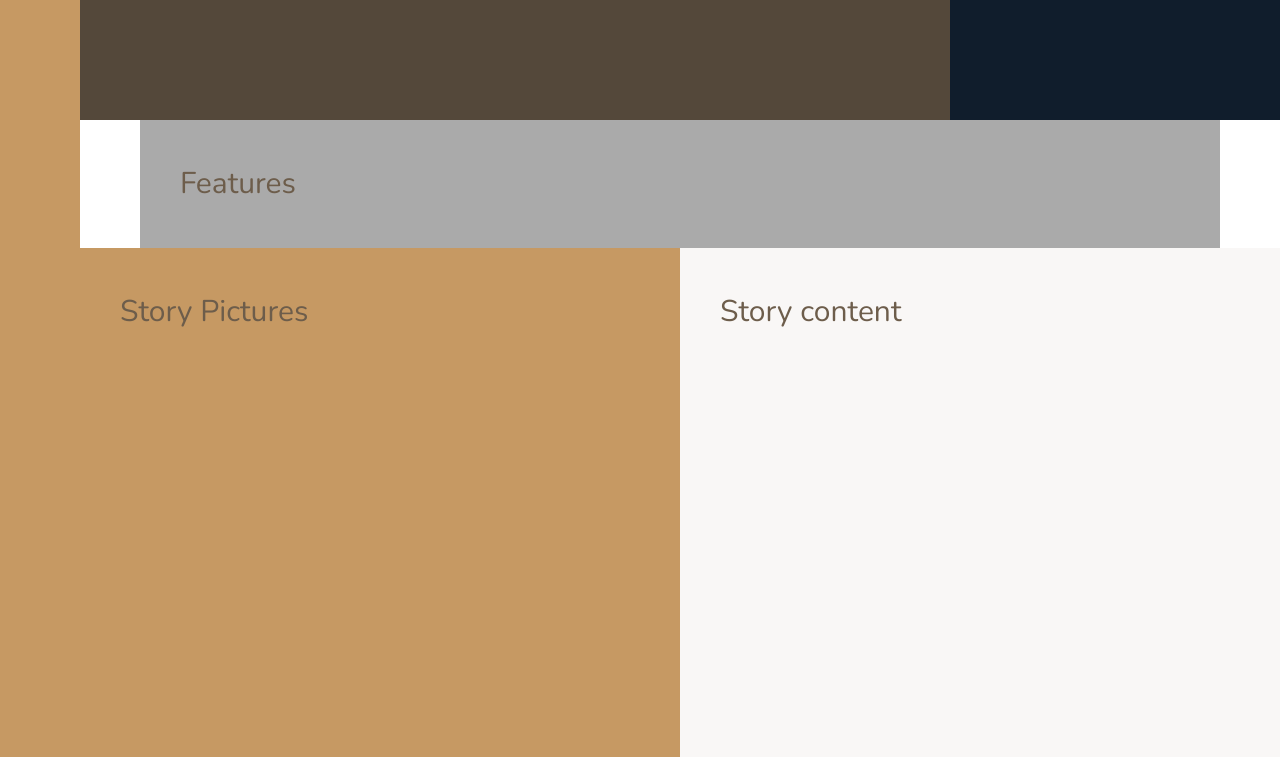
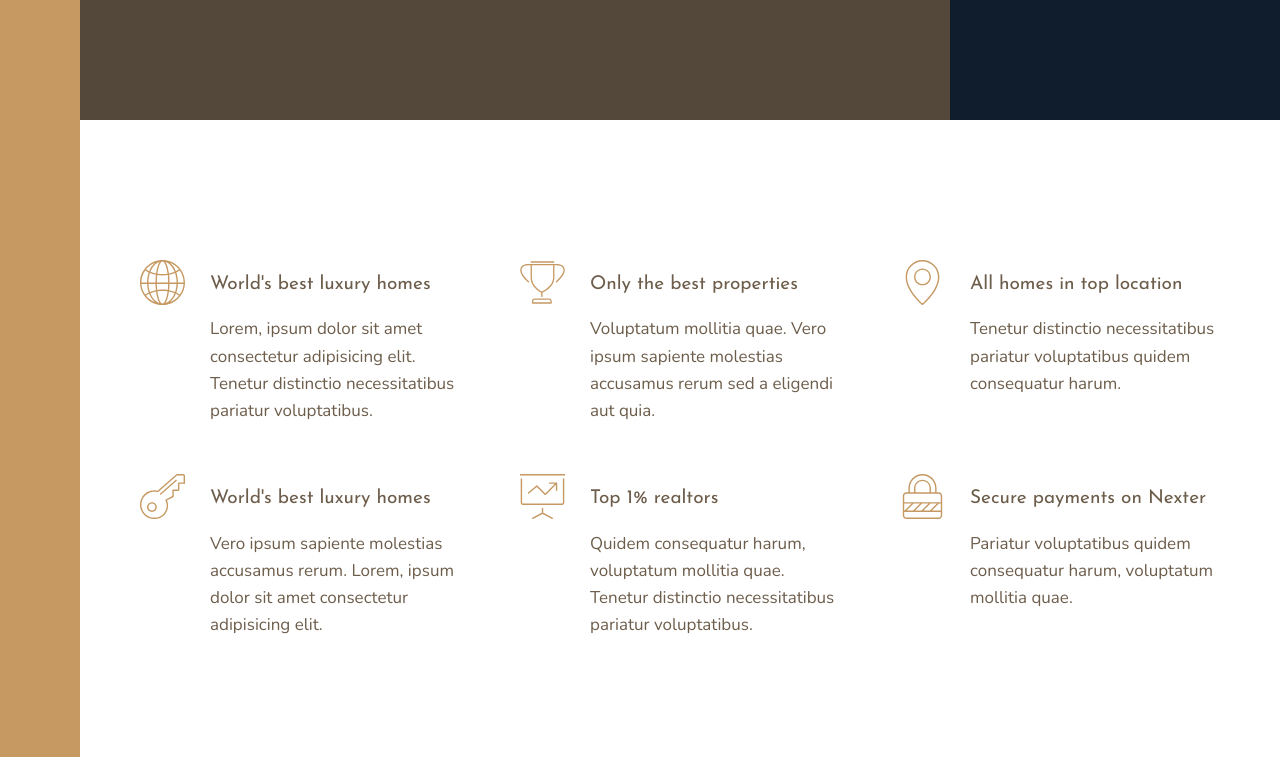
Before and after one commit to mlavagni/nexter, a website: page index.html in a window 1280 px wide. Shown: the part 520-1277 px from the top of the page. Drawn offline with nearby package versions, Linux system fonts and the light colour scheme.

Commit message:
added features section

```diff
--- a/index.html
+++ b/index.html
@@ -21,7 +21,73 @@
 
     <div class="realtors">Top 3 Realtor</div>
 
-    <section class="features">Features</section>
+    <section class="features">
+      <div class="feature">
+        <svg class="feature__icon">
+          <use xlink:href="img/sprite.svg#icon-global"></use>
+        </svg>
+        <h4 class="heading-4 heading-4-dark">World's best luxury homes</h4>
+        <p class="feature__text">
+          Lorem, ipsum dolor sit amet consectetur adipisicing elit. Tenetur
+          distinctio necessitatibus pariatur voluptatibus.
+        </p>
+      </div>
+
+      <div class="feature">
+        <svg class="feature__icon">
+          <use xlink:href="img/sprite.svg#icon-trophy"></use>
+        </svg>
+        <h4 class="heading-4 heading-4-dark">Only the best properties</h4>
+        <p class="feature__text">
+          Voluptatum mollitia quae. Vero ipsum sapiente molestias accusamus
+          rerum sed a eligendi aut quia.
+        </p>
+      </div>
+
+      <div class="feature">
+        <svg class="feature__icon">
+          <use xlink:href="img/sprite.svg#icon-map-pin"></use>
+        </svg>
+        <h4 class="heading-4 heading-4-dark">All homes in top location</h4>
+        <p class="feature__text">
+          Tenetur distinctio necessitatibus pariatur voluptatibus quidem
+          consequatur harum.
+        </p>
+      </div>
+
+      <div class="feature">
+        <svg class="feature__icon">
+          <use xlink:href="img/sprite.svg#icon-key"></use>
+        </svg>
+        <h4 class="heading-4 heading-4-dark">World's best luxury homes</h4>
+        <p class="feature__text">
+          Vero ipsum sapiente molestias accusamus rerum. Lorem, ipsum dolor sit
+          amet consectetur adipisicing elit.
+        </p>
+      </div>
+
+      <div class="feature">
+        <svg class="feature__icon">
+          <use xlink:href="img/sprite.svg#icon-presentation"></use>
+        </svg>
+        <h4 class="heading-4 heading-4-dark">Top 1% realtors</h4>
+        <p class="feature__text">
+          Quidem consequatur harum, voluptatum mollitia quae. Tenetur distinctio
+          necessitatibus pariatur voluptatibus.
+        </p>
+      </div>
+
+      <div class="feature">
+        <svg class="feature__icon">
+          <use xlink:href="img/sprite.svg#icon-lock"></use>
+        </svg>
+        <h4 class="heading-4 heading-4-dark">Secure payments on Nexter</h4>
+        <p class="feature__text">
+          Pariatur voluptatibus quidem consequatur harum, voluptatum mollitia
+          quae.
+        </p>
+      </div>
+    </section>
 
     <div class="story__pictures">Story Pictures</div>
 
--- a/sass/_base.scss
+++ b/sass/_base.scss
@@ -41,9 +41,4 @@ body {
     [sidebar-start] 8rem [sidebar-end full-start] minmax(6rem, 1fr)
     [center-start] repeat(8, [col-start] minmax(min-content, 14rem) [col-end])
     [center-end] minmax(6rem, 1fr) [full-end];
-
-  & > * {
-    padding: 40px;
-    font-size: 3rem;
-  }
 }
--- a/sass/_features.scss
+++ b/sass/_features.scss
@@ -1,4 +1,30 @@
 .features {
-  background-color: $color-grey-light-2;
   grid-column: center-start / center-end;
+
+  margin: 15rem 0;
+
+  display: grid;
+  // grid-template-columns: repeat(3, 1fr);
+  grid-template-columns: repeat(auto-fit, minmax(25rem, 1fr));
+  grid-gap: 6rem;
+  align-items: start;
 }
+
+.feature {
+  display: grid;
+  grid-template-columns: min-content 1fr;
+  grid-row-gap: 1.5rem;
+  grid-column-gap: 2.5rem;
+
+  &__icon {
+    fill: $color-primary;
+    width: 4.5rem;
+    height: 4.5rem;
+    grid-row: 1 / span 2;
+    transform: translateY(-1rem);
+  }
+
+  &__text {
+    font-size: 1.7rem;
+  }
+}
--- a/sass/_typography.scss
+++ b/sass/_typography.scss
@@ -0,0 +1,29 @@
+%heading {
+  font-family: $font-display;
+  font-weight: 400;
+}
+
+.heading-1 {
+  @extend %heading;
+}
+
+.heading-2 {
+  @extend %heading;
+}
+
+.heading-3 {
+  @extend %heading;
+}
+
+.heading-4 {
+  @extend %heading;
+  font-size: 1.9rem;
+
+  &--light {
+    color: $color-grey-light-1;
+  }
+
+  &--dark {
+    color: $color-grey-dark-1;
+  }
+}
```
Also changed, not shown: css/style.css.
